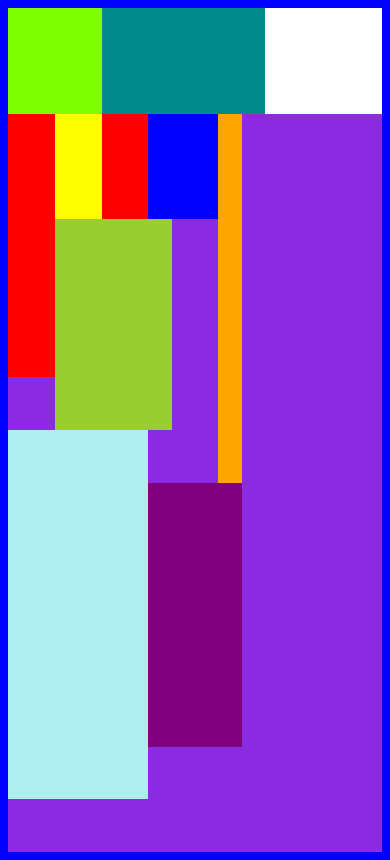
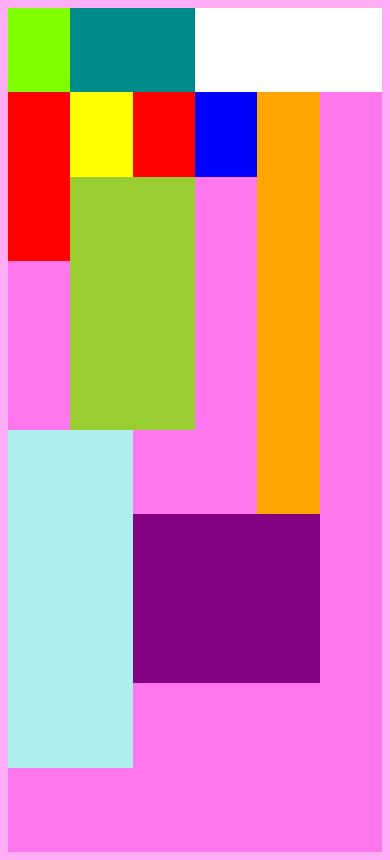
Before and after one commit to KarenDiazDoAmaral/P1_ilus_grid, a plain HTML site: page index.html in a window 390 px wide. Drawn offline with Linux system fonts and the light colour scheme.

Commit message:
Update index.html

```diff
--- a/index.html
+++ b/index.html
@@ -96,6 +96,92 @@
             grid-row-start: 3;
             grid-row-end: 5;
             background-color: blue;
+        }
+        @media (max-width: 1024px) {
+            body, #container {
+                background-color: chartreuse;
+            }
+            #container{
+                display: grid;
+                grid-template-columns: repeat(6, 1fr);
+                grid-template-rows: repeat(10, 1fr);
+            }
+            #m1{
+                grid-column-start: 1;
+                grid-column-end: 2;
+                grid-row-start: 1;
+                grid-row-end: 2;
+            }
+            #m2{
+                grid-column-start: 2;
+                grid-column-end: 4;
+                grid-row-start: 1;
+                grid-row-end: 2;
+            }
+            #m3{
+                grid-column-start: 4;
+                grid-column-end: 7;
+                grid-row-start: 1;
+                grid-row-end: 2;
+            }
+            #m4{
+                grid-column-start: 1;
+                grid-column-end: 2;
+                grid-row-start: 2;
+                grid-row-end: 4;
+
+            }
+            #m5{
+                grid-column-start: 2;
+                grid-column-end: 3;
+                grid-row-start: 2;
+                grid-row-end: 3;
+            }
+            #m6{
+                grid-column-start: 2;
+                grid-column-end: 4;
+                grid-row-start: 3;
+                grid-row-end: 6;
+            }
+            #m7{
+                grid-column-start: 3;
+                grid-column-end: 4;
+                grid-row-start: 2;
+                grid-row-end: 3;
+            }
+            #m8{
+                grid-column-start: 3;
+                grid-column-end: 6;
+                grid-row-start: 7;
+                grid-row-end: 9;
+            }
+            #m9{
+                grid-column-start: 5;
+                grid-column-end: 6;
+                grid-row-start: 2;
+                grid-row-end: 7;
+            }
+             #m10{
+                grid-column-start: 1;
+                grid-column-end: 3;
+                grid-row-start: 6;
+                grid-row-end: 10;
+            }
+             #m11{
+                grid-column-start: 4;
+                grid-column-end: 5;
+                grid-row-start: 2;
+                grid-row-end: 3;
+             }
+        }
+        @media (max-width: 600px) {
+            body, #container {
+                background-color: rgba(255, 0, 221, 0.322);
+              }
+
+        }
+
+
 
 
     </style>
```
